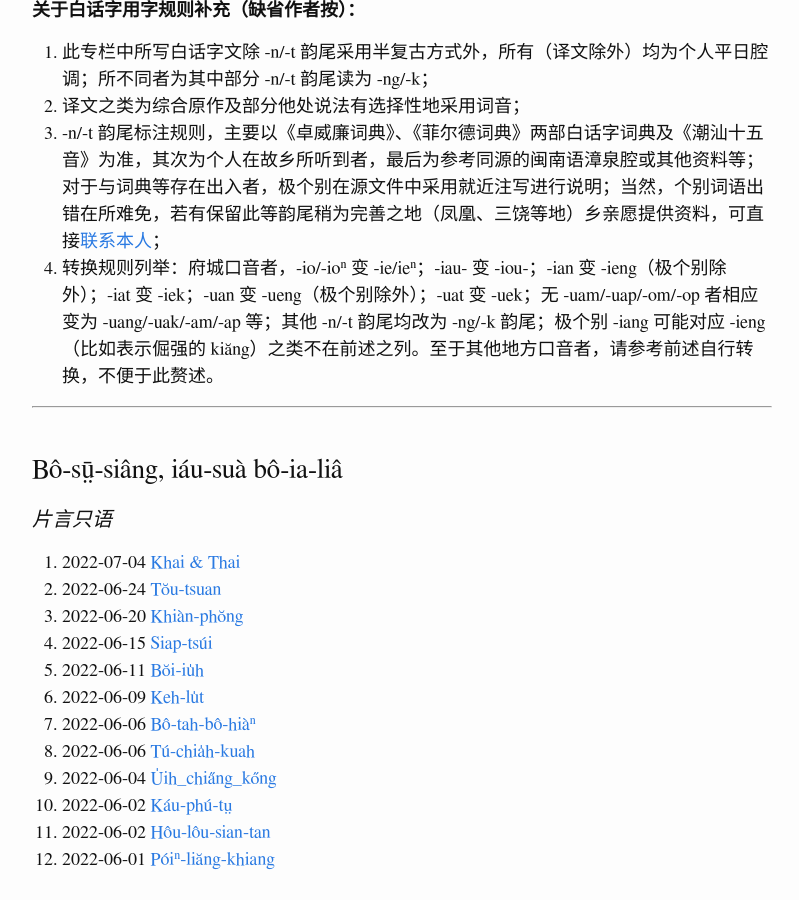
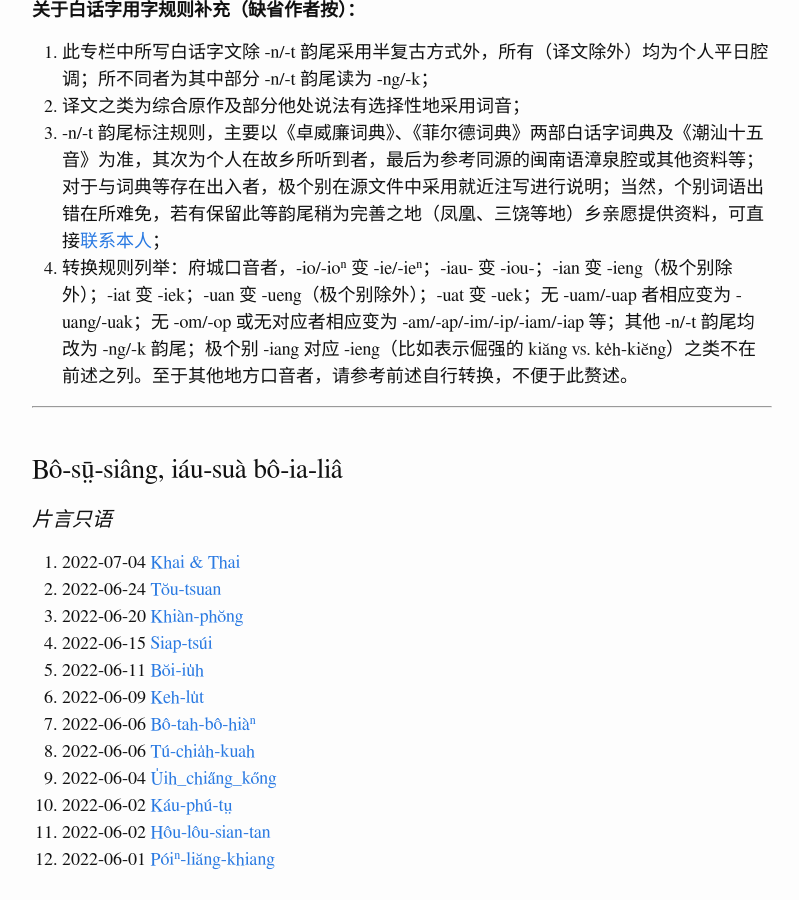
Before and after one commit to DonAnthonyLee/DonAnthonyLee.github.io, a Jekyll site: the page built from docs/puj.md, in a window 1280 px wide and 900 px high, scrolled down 614 px. Shown: the whole window, without its empty margins (238-1037 px from the left). Built offline with Jekyll 4.4.1, drawn with Linux system fonts in a browser that asks for light colours; some web fonts are replaced.

Commit message:
update puj.md

```diff
--- a/docs/puj.md
+++ b/docs/puj.md
@@ -38,7 +38,7 @@
 1. 此专栏中所写白话字文除 -n/-t 韵尾采用半复古方式外，所有（译文除外）均为个人平日腔调；所不同者为其中部分 -n/-t 韵尾读为 -ng/-k； <br>
 2. 译文之类为综合原作及部分他处说法有选择性地采用词音；<br>
 3. -n/-t 韵尾标注规则，主要以《卓威廉词典》、《菲尔德词典》两部白话字词典及《潮汕十五音》为准，其次为个人在故乡所听到者，最后为参考同源的闽南语漳泉腔或其他资料等；对于与词典等存在出入者，极个别在源文件中采用就近注写进行说明；当然，个别词语出错在所难免，若有保留此等韵尾稍为完善之地（凤凰、三饶等地）乡亲愿提供资料，可直接<a href="mailto:don.anthony.lee@gmail.com">联系本人</a>；<br>
-4. 转换规则列举：府城口音者，-io/-ioⁿ 变 -ie/ieⁿ；-iau- 变 -iou-；-ian 变 -ieng（极个别除外）；-iat 变 -iek；-uan 变 -ueng（极个别除外）；-uat 变 -uek；无 -uam/-uap/-om/-op 者相应变为 -uang/-uak/-am/-ap 等；其他 -n/-t 韵尾均改为 -ng/-k 韵尾；极个别 -iang 可能对应 -ieng（比如表示倔强的 kiăng）之类不在前述之列。至于其他地方口音者，请参考前述自行转换，不便于此赘述。
+4. 转换规则列举：府城口音者，-io/-ioⁿ 变 -ie/-ieⁿ；-iau- 变 -iou-；-ian 变 -ieng（极个别除外）；-iat 变 -iek；-uan 变 -ueng（极个别除外）；-uat 变 -uek；无 -uam/-uap 者相应变为 -uang/-uak；无 -om/-op 或无对应者相应变为 -am/-ap/-im/-ip/-iam/-iap 等；其他 -n/-t 韵尾均改为 -ng/-k 韵尾；极个别 -iang 对应 -ieng（比如表示倔强的 kiăng vs. ke̍h-kiĕng）之类不在前述之列。至于其他地方口音者，请参考前述自行转换，不便于此赘述。
 <br>
 
 <hr>
```
